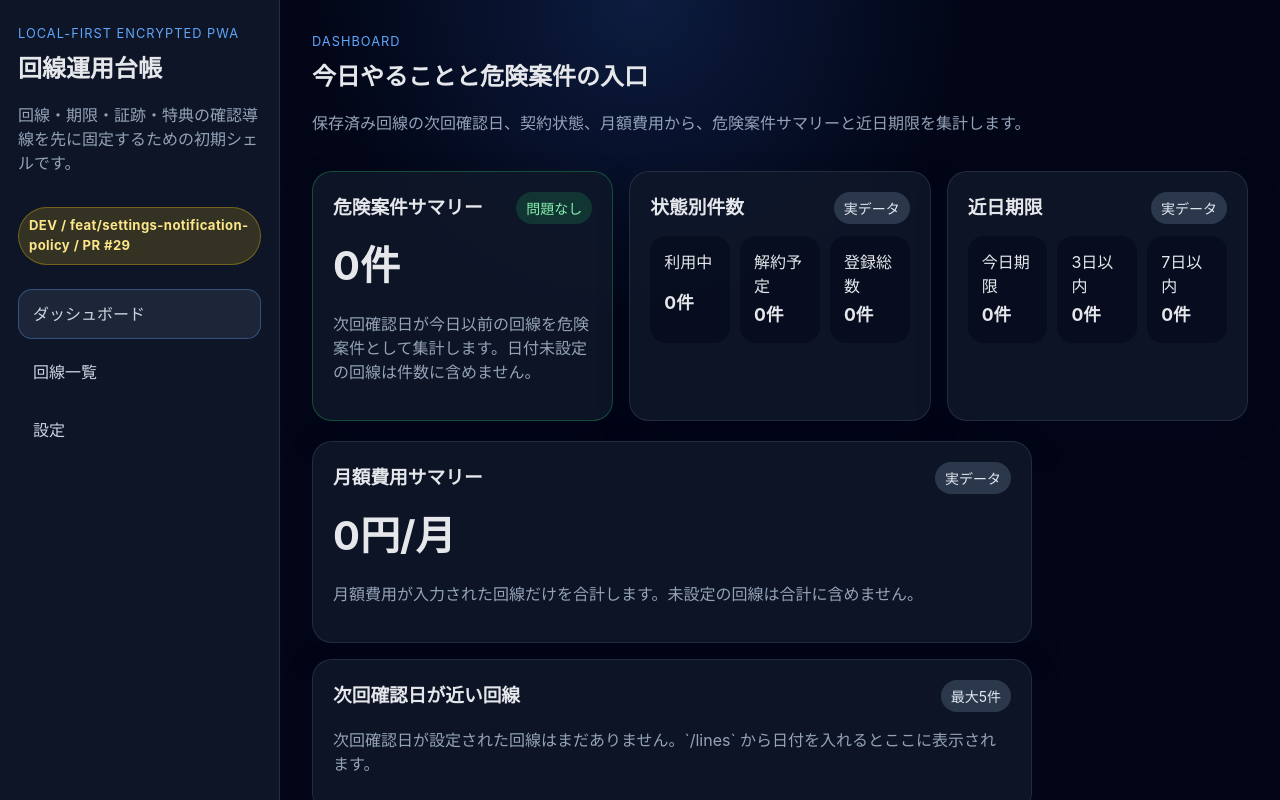
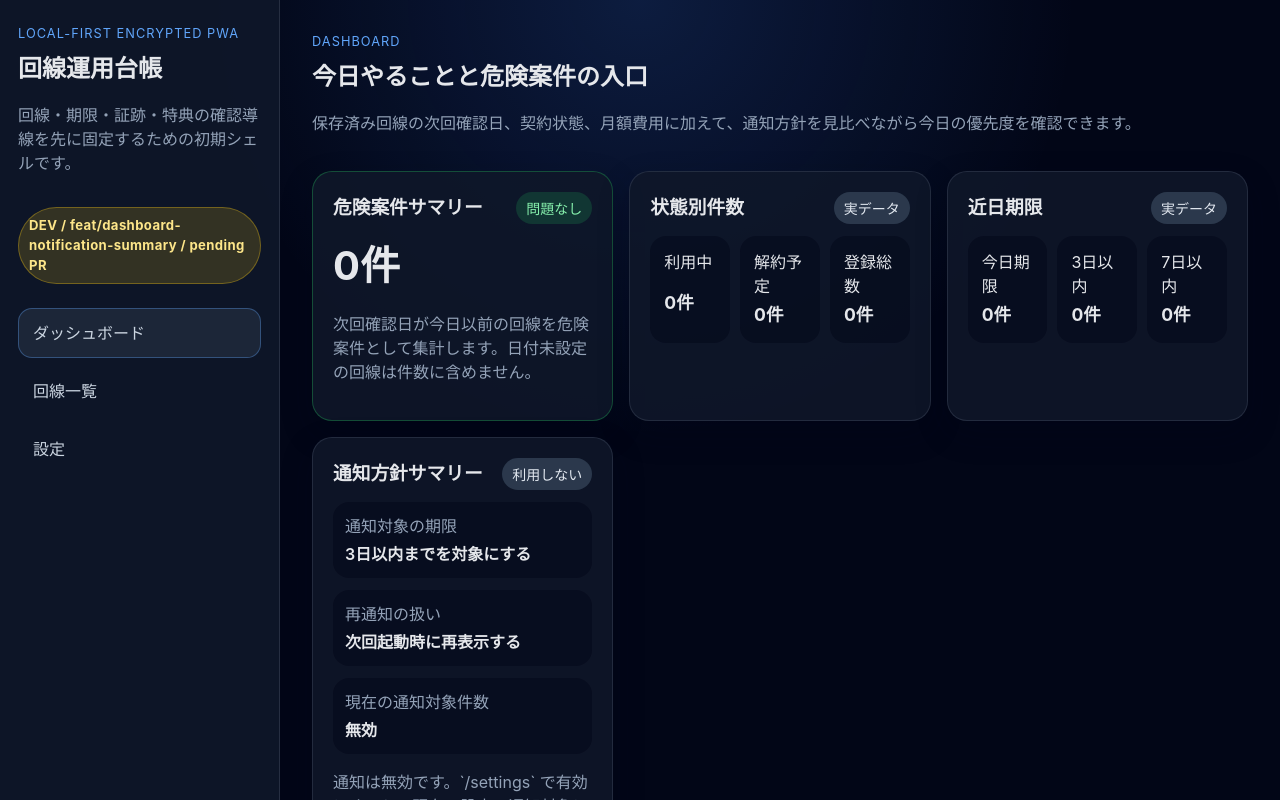
Before and after one commit to Driedsandwich/line-ops-ledger, a React (Vite) app: page / in a window 1280 px wide. Shown: the top 800 px of the page. Built offline with nearby package versions, Linux system fonts and the light colour scheme.

Commit message:
feat: add dashboard notification summary

```diff
--- a/src/App.tsx
+++ b/src/App.tsx
@@ -6,7 +6,7 @@ const navItems = [
   { to: '/settings', label: '設定' },
 ];
 
-const devProgressLabel = 'DEV / feat/settings-notification-policy / PR #29';
+const devProgressLabel = 'DEV / feat/dashboard-notification-summary / pending PR';
 
 export function AppLayout(): JSX.Element {
   return (
--- a/src/pages/DashboardPage.tsx
+++ b/src/pages/DashboardPage.tsx
@@ -1,4 +1,9 @@
 import { lineDraftStore, normalizeReviewDate, type LineDraft } from '../lib/lineDrafts';
+import {
+  loadNotificationSettings,
+  type NotificationRelaunchPolicy,
+  type NotificationReminderWindow,
+} from '../lib/notificationSettings';
 
 function startOfDay(input: Date): Date {
   const date = new Date(input);
@@ -38,7 +43,48 @@ function formatCurrency(value: number): string {
   return `${new Intl.NumberFormat('ja-JP').format(value)}円/月`;
 }
 
-function buildSummary(drafts: LineDraft[]): {
+function formatReminderWindow(value: NotificationReminderWindow): string {
+  switch (value) {
+    case 'overdue':
+      return '期限超過だけを対象にする';
+    case 'today':
+      return '今日期限までを対象にする';
+    case 'within-3-days':
+      return '3日以内までを対象にする';
+    case 'within-7-days':
+      return '7日以内までを対象にする';
+    default:
+      return '不明';
+  }
+}
+
+function formatRelaunchPolicy(value: NotificationRelaunchPolicy): string {
+  switch (value) {
+    case 'none':
+      return '再通知しない';
+    case 'on-app-launch':
+      return '次回起動時に再表示する';
+    default:
+      return '不明';
+  }
+}
+
+function isNotificationTarget(diff: number, window: NotificationReminderWindow): boolean {
+  switch (window) {
+    case 'overdue':
+      return diff < 0;
+    case 'today':
+      return diff <= 0;
+    case 'within-3-days':
+      return diff <= 3;
+    case 'within-7-days':
+      return diff <= 7;
+    default:
+      return false;
+  }
+}
+
+function buildSummary(drafts: LineDraft[], reminderWindow: NotificationReminderWindow): {
   dangerCount: number;
   todayCount: number;
   within3Days: number;
@@ -46,6 +92,7 @@ function buildSummary(drafts: LineDraft[]): {
   activeCount: number;
   closingCount: number;
   monthlyTotal: number;
+  notificationEligibleCount: number;
   nearest: LineDraft[];
 } {
   const today = new Date();
@@ -56,6 +103,7 @@ function buildSummary(drafts: LineDraft[]): {
   let activeCount = 0;
   let closingCount = 0;
   let monthlyTotal = 0;
+  let notificationEligibleCount = 0;
 
   const nearest = drafts
     .filter((draft) => Boolean(normalizeReviewDate(draft.nextReviewDate)))
@@ -92,6 +140,9 @@ function buildSummary(drafts: LineDraft[]): {
     if (diff >= 0 && diff <= 7) {
       within7Days += 1;
     }
+    if (isNotificationTarget(diff, reminderWindow)) {
+      notificationEligibleCount += 1;
+    }
   }
 
   return {
@@ -102,13 +153,15 @@ function buildSummary(drafts: LineDraft[]): {
     activeCount,
     closingCount,
     monthlyTotal,
+    notificationEligibleCount,
     nearest,
   };
 }
 
 export function DashboardPage(): JSX.Element {
   const drafts = lineDraftStore.load();
-  const summary = buildSummary(drafts);
+  const notificationSettings = loadNotificationSettings();
+  const summary = buildSummary(drafts, notificationSettings.reminderWindow);
 
   return (
     <div className="page">
@@ -117,7 +170,7 @@ export function DashboardPage(): JSX.Element {
           <p className="eyebrow">Dashboard</p>
           <h2>今日やることと危険案件の入口</h2>
           <p className="page__lead">
-            保存済み回線の次回確認日、契約状態、月額費用から、危険案件サマリーと近日期限を集計します。
+            保存済み回線の次回確認日、契約状態、月額費用に加えて、通知方針を見比べながら今日の優先度を確認できます。
           </p>
         </div>
       </header>
@@ -177,6 +230,34 @@ export function DashboardPage(): JSX.Element {
             </div>
           </div>
         </article>
+
+        <article className="card">
+          <div className="card__header">
+            <h3>通知方針サマリー</h3>
+            <span className={notificationSettings.enabled ? 'badge badge--ok' : 'badge'}>
+              {notificationSettings.enabled ? '利用する' : '利用しない'}
+            </span>
+          </div>
+          <dl className="definition-list">
+            <div>
+              <dt>通知対象の期限</dt>
+              <dd>{formatReminderWindow(notificationSettings.reminderWindow)}</dd>
+            </div>
+            <div>
+              <dt>再通知の扱い</dt>
+              <dd>{formatRelaunchPolicy(notificationSettings.relaunchPolicy)}</dd>
+            </div>
+            <div>
+              <dt>現在の通知対象件数</dt>
+              <dd>{notificationSettings.enabled ? `${summary.notificationEligibleCount}件` : '無効'}</dd>
+            </div>
+          </dl>
+          <p className="muted">
+            {notificationSettings.enabled
+              ? '現在の設定と次回確認日から、通知対象になり得る回線件数を表示しています。閉アプリ時通知そのものはこの MVP では保証しません。'
+              : '通知は無効です。`/settings` で有効にすると、現在の設定で通知対象になる件数をここで確認できます。'}
+          </p>
+        </article>
       </section>
 
       <section className="card-grid card-grid--single">
```
